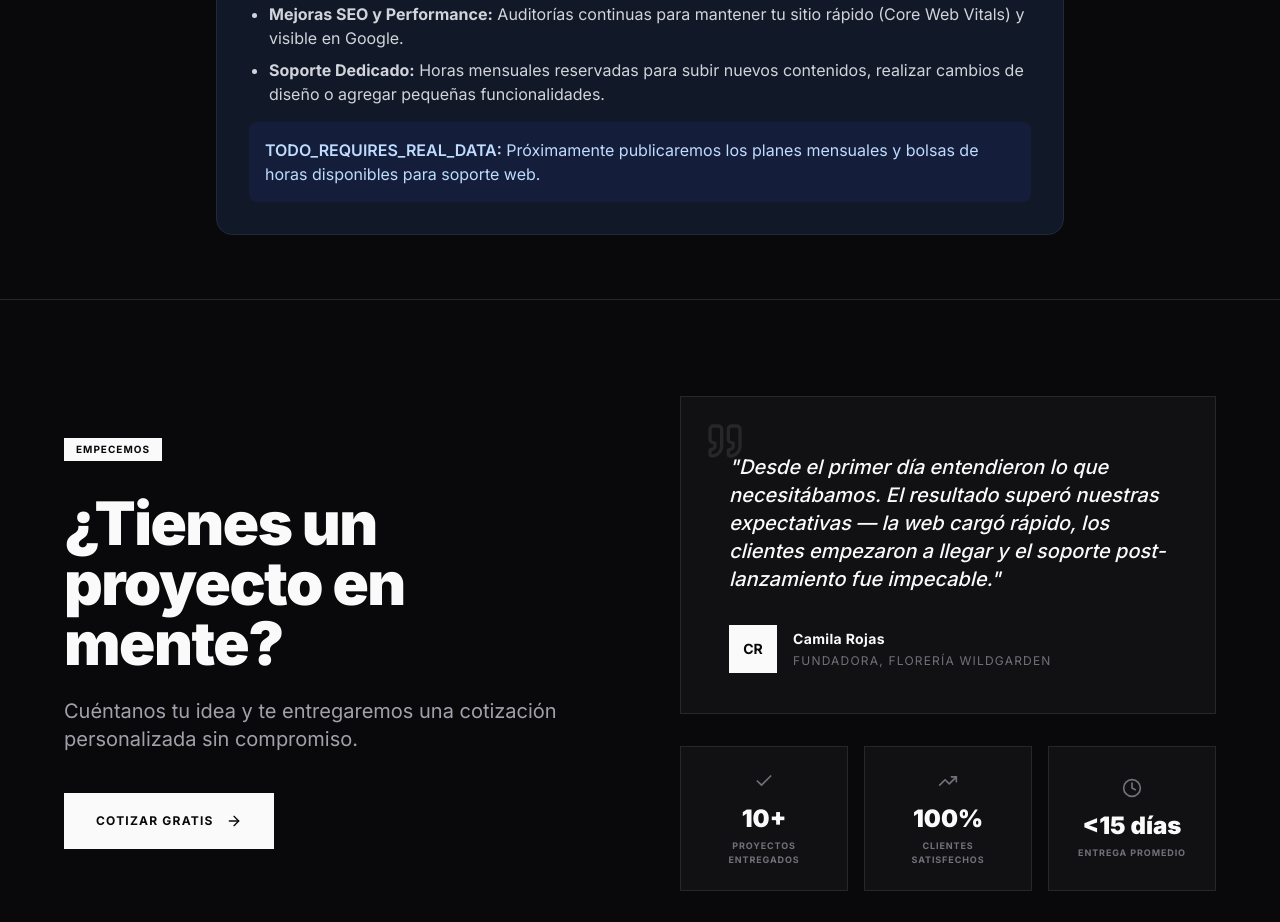
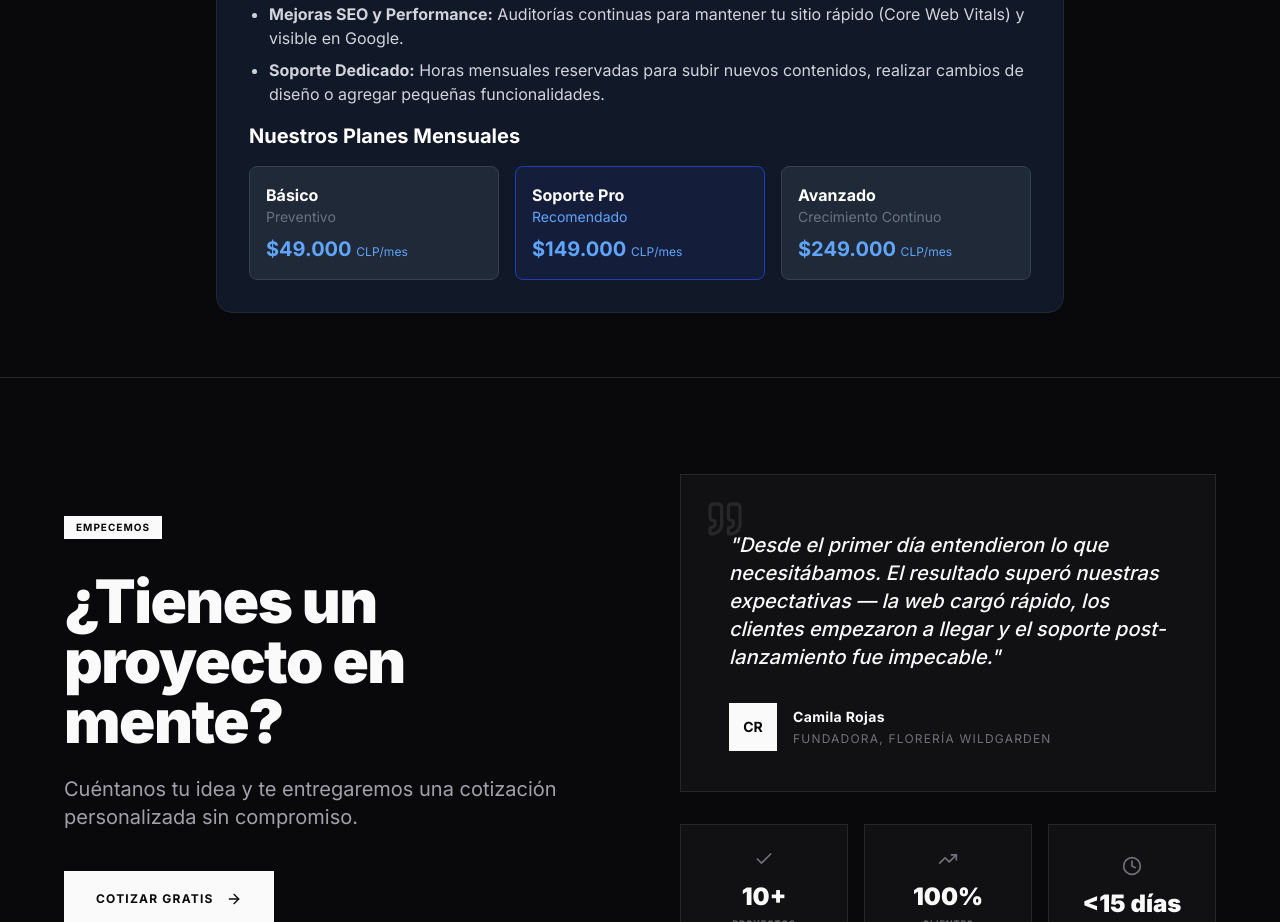
Before and after one commit to DiegoSalsa/agencia, a Next.js app: page /mantencion-web-chile in a window 1280 px wide. Shown: the part 920-1842 px from the top of the page. Built offline with nearby package versions, Linux system fonts and the light colour scheme; no server answers.

Commit message:
fix(content): replace TODO placeholders with actual prices and components

```diff
--- a/src/app/casos-de-exito/page.tsx
+++ b/src/app/casos-de-exito/page.tsx
@@ -3,8 +3,9 @@ import { generatePageMetadata } from "@/lib/seo";
 import Header from "@/components/landing/Header";
 import Footer from "@/components/landing/Footer";
 import PageHeader from "@/components/shared/PageHeader";
+import CtaBanner from "@/components/landing/CtaBanner";
+import Portfolio from "@/components/landing/Portfolio";
 import { PromoProvider } from "@/context/PromoContext";
-import CtaBanner from "@/components/landing/CtaBanner";
 
 export const metadata: Metadata = generatePageMetadata({
   title: "Casos de Éxito | Proyectos de Software y Web",
@@ -27,19 +28,7 @@ export default function CasosDeExito() {
           ]}
         />
 
-        <section className="py-24 px-6 max-w-4xl mx-auto text-center">
-          <div className="bg-gray-50 dark:bg-gray-900 p-12 rounded-3xl border border-gray-100 dark:border-gray-800">
-            <h2 className="text-2xl md:text-3xl font-bold mb-4 text-gray-900 dark:text-white">
-              Próximamente publicaremos casos de éxito verificables
-            </h2>
-            <p className="text-gray-600 dark:text-gray-400 text-lg mb-8">
-              Estamos documentando detalladamente los objetivos, metodologías, tecnologías aplicadas y los resultados reales obtenidos en nuestros últimos proyectos de desarrollo web y software a medida.
-            </p>
-            <div className="inline-flex items-center px-4 py-2 rounded-full bg-blue-100 dark:bg-blue-900/30 text-blue-700 dark:text-blue-300 font-medium">
-              <span className="mr-2">🚧</span> TODO_REQUIRES_REAL_DATA
-            </div>
-          </div>
-        </section>
+        <Portfolio />
 
         <CtaBanner />
       </main>
--- a/src/app/cuanto-cuesta-un-ecommerce-en-chile/page.tsx
+++ b/src/app/cuanto-cuesta-un-ecommerce-en-chile/page.tsx
@@ -52,8 +52,18 @@ export default function CuantoCuestaEcommerce() {
               <li><strong>Desarrollo a Medida vs SaaS:</strong> Usar Shopify/WooCommerce (costo inicial menor pero mantención constante) vs un desarrollo Headless personalizado para máxima velocidad.</li>
               <li><strong>Integraciones ERP/CRM:</strong> Sincronizar stock y facturación electrónica directamente con sistemas como Bsale o Defontana.</li>
             </ul>
-            <div className="mt-8 p-4 bg-blue-50 dark:bg-blue-900/20 text-blue-800 dark:text-blue-200 rounded-lg">
-              <span className="font-semibold">TODO_REQUIRES_REAL_DATA:</span> Próximamente publicaremos una tabla de rangos de precios estimativos para implementaciones e-commerce base y avanzadas.
+            <div className="mt-8">
+              <h3 className="text-xl font-bold mb-4 text-gray-900 dark:text-white">Precios de E-commerce</h3>
+              <div className="p-6 bg-blue-50 dark:bg-blue-900/20 rounded-lg border border-blue-200 dark:border-blue-800 flex flex-col md:flex-row md:items-center justify-between gap-4">
+                <div>
+                  <h4 className="font-bold text-lg text-gray-900 dark:text-white">Tienda Online Completa</h4>
+                  <p className="text-sm text-gray-600 dark:text-gray-300">Pagos integrados, gestión de inventario y optimización SEO.</p>
+                </div>
+                <div className="text-right">
+                  <p className="text-sm text-gray-500 uppercase tracking-wide">Inversión base desde</p>
+                  <p className="text-3xl font-black text-blue-600 dark:text-blue-400">$550.000 <span className="text-sm font-bold text-gray-500">CLP</span></p>
+                </div>
+              </div>
             </div>
           </div>
         </section>
--- a/src/app/mantencion-web-chile/page.tsx
+++ b/src/app/mantencion-web-chile/page.tsx
@@ -53,8 +53,25 @@ export default function MantencionWebChile() {
               <li><strong>Mejoras SEO y Performance:</strong> Auditorías continuas para mantener tu sitio rápido (Core Web Vitals) y visible en Google.</li>
               <li><strong>Soporte Dedicado:</strong> Horas mensuales reservadas para subir nuevos contenidos, realizar cambios de diseño o agregar pequeñas funcionalidades.</li>
             </ul>
-            <div className="mt-8 p-4 bg-blue-50 dark:bg-blue-900/20 text-blue-800 dark:text-blue-200 rounded-lg">
-              <span className="font-semibold">TODO_REQUIRES_REAL_DATA:</span> Próximamente publicaremos los planes mensuales y bolsas de horas disponibles para soporte web.
+            <div className="mt-8">
+              <h3 className="text-xl font-bold mb-4 text-gray-900 dark:text-white">Nuestros Planes Mensuales</h3>
+              <div className="grid md:grid-cols-3 gap-4">
+                <div className="p-4 bg-white dark:bg-gray-800 rounded-lg border border-gray-200 dark:border-gray-700">
+                  <h4 className="font-bold text-gray-900 dark:text-white">Básico</h4>
+                  <p className="text-sm text-gray-500 mb-2">Preventivo</p>
+                  <p className="text-xl font-bold text-blue-600 dark:text-blue-400">$49.000 <span className="text-xs font-normal">CLP/mes</span></p>
+                </div>
+                <div className="p-4 bg-blue-50 dark:bg-blue-900/20 rounded-lg border border-blue-200 dark:border-blue-800">
+                  <h4 className="font-bold text-gray-900 dark:text-white">Soporte Pro</h4>
+                  <p className="text-sm text-blue-600 dark:text-blue-400 mb-2">Recomendado</p>
+                  <p className="text-xl font-bold text-blue-600 dark:text-blue-400">$149.000 <span className="text-xs font-normal">CLP/mes</span></p>
+                </div>
+                <div className="p-4 bg-white dark:bg-gray-800 rounded-lg border border-gray-200 dark:border-gray-700">
+                  <h4 className="font-bold text-gray-900 dark:text-white">Avanzado</h4>
+                  <p className="text-sm text-gray-500 mb-2">Crecimiento Continuo</p>
+                  <p className="text-xl font-bold text-blue-600 dark:text-blue-400">$249.000 <span className="text-xs font-normal">CLP/mes</span></p>
+                </div>
+              </div>
             </div>
           </div>
         </section>
```
